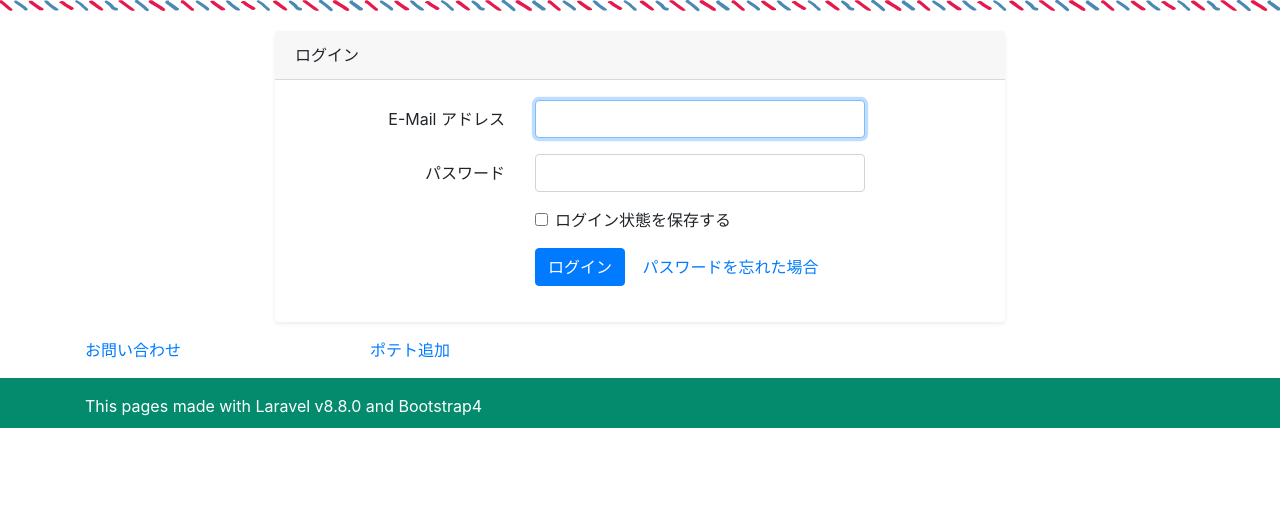
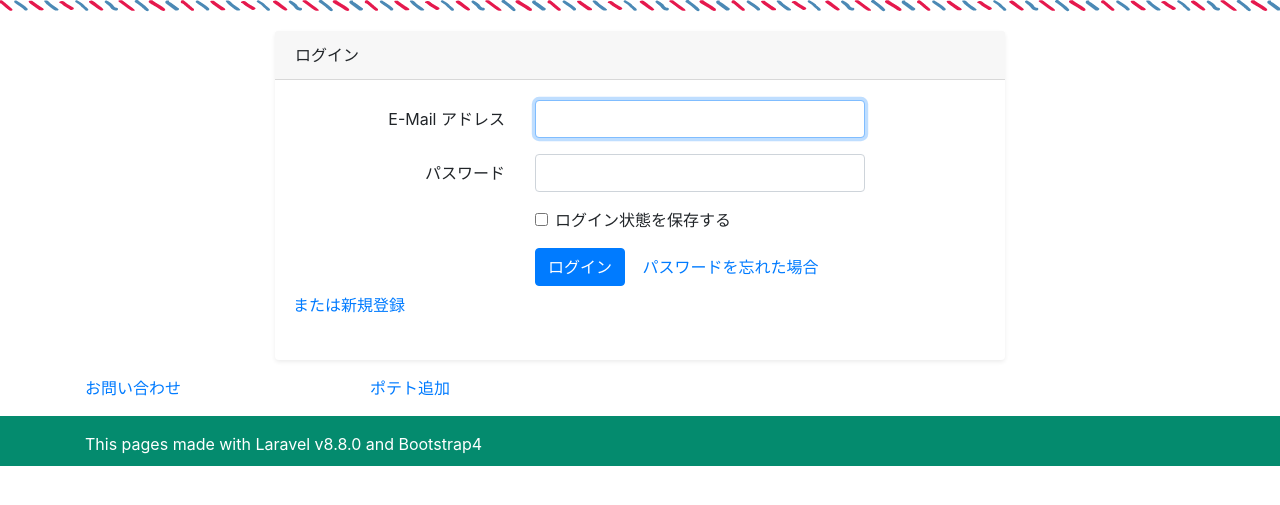
Before and after one commit to T-Odaka/potato, a Laravel app: page /login in a window 1280 px wide. Shown: the part 220-725 px from the top of the page. Run offline with Laravel 8, Linux system fonts and the light colour scheme; some web fonts are replaced.

Commit message:
add auth function and register link

```diff
--- a/resources/views/auth/login.blade.php
+++ b/resources/views/auth/login.blade.php
@@ -67,6 +67,11 @@
                                 @endif
                             </div>
                         </div>
+                        <div class="form-group row mb-0">
+                            <a class="btn btn-link" href="{{ route('register') }}">
+                                {{ __('または新規登録') }}
+                            </a>
+                        </div>
                     </form>
                 </div>
             </div>
```
Also changed, not shown: app/Http/Controllers/PotatoController.php (+4 -4 lines). Lines whose indentation alone changed are shown as unchanged.
